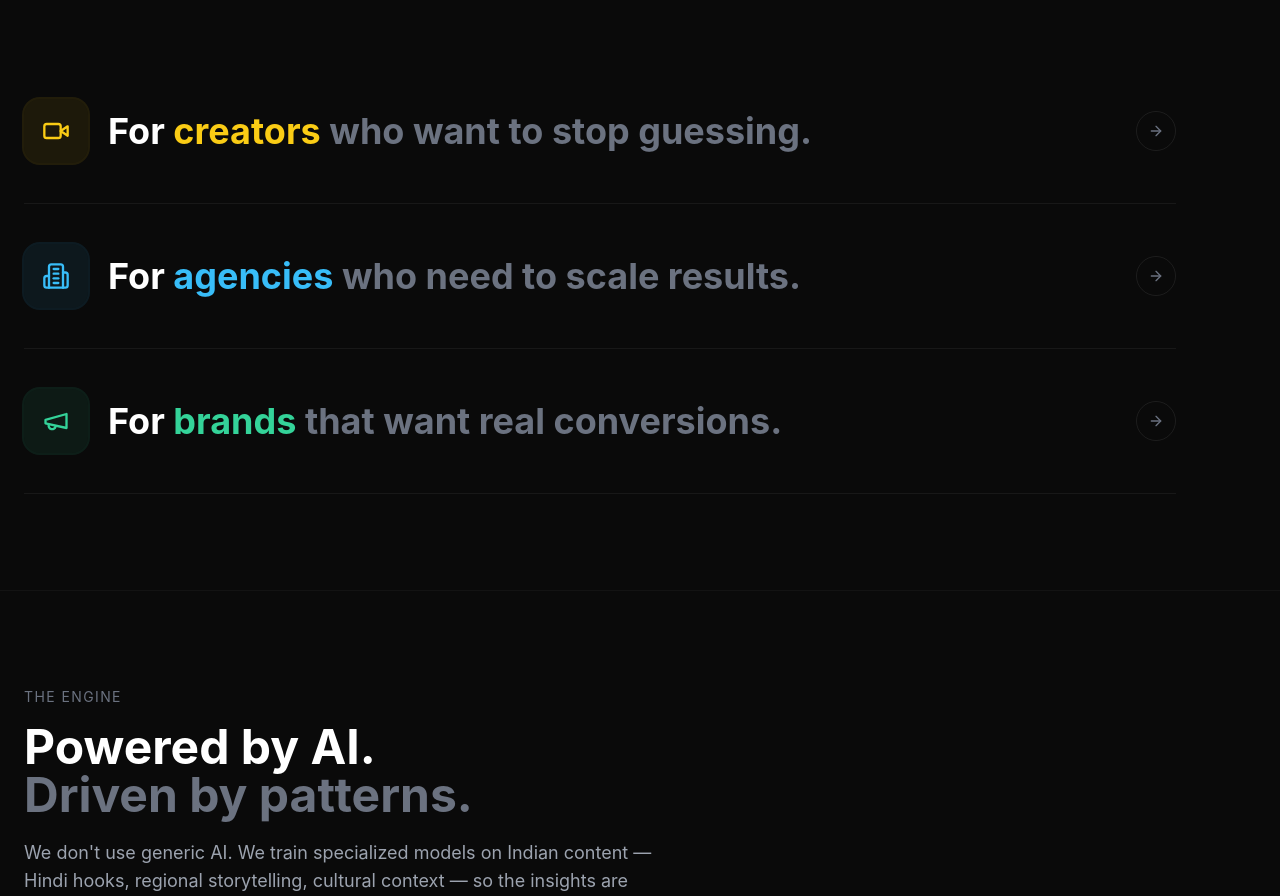
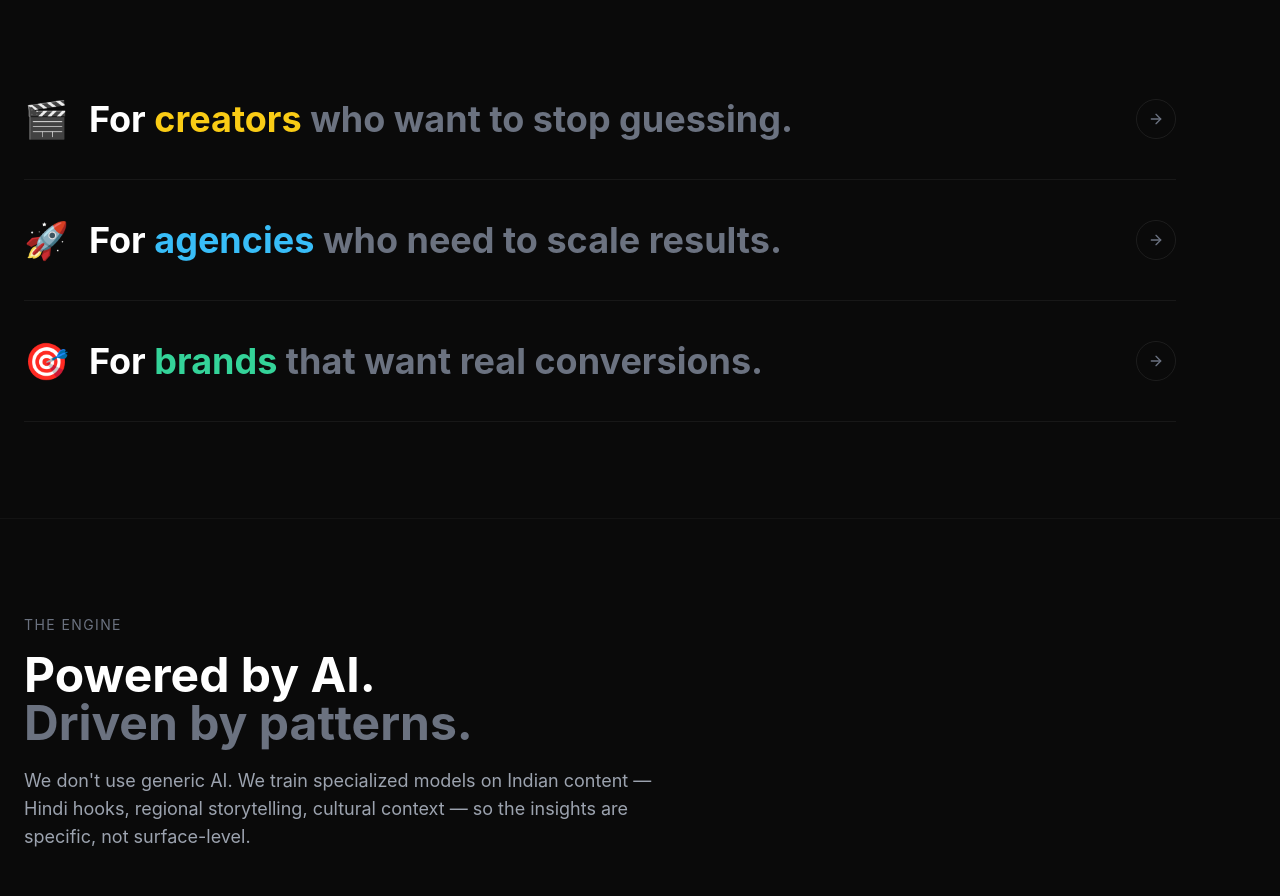
Before and after one commit to Treeback/wivvy-landing, a Next.js app: page / in a window 1280 px wide. Shown: the part 3563-4459 px from the top of the page. Built offline with nearby package versions, Linux system fonts and the light colour scheme.

Commit message:
Replace generic icons with emojis, remove boxes

```diff
--- a/components/Benefits.tsx
+++ b/components/Benefits.tsx
@@ -2,12 +2,12 @@
 
 import React from 'react'
 import { motion, AnimatePresence } from 'framer-motion'
-import { ArrowRight, Video, Building2, Megaphone } from 'lucide-react'
+import { ArrowRight } from 'lucide-react'
 
 const useCases = [
   {
     id: 'creators',
-    icon: Video,
+    emoji: '🎬',
     label: 'creators',
     tagline: 'who want to stop guessing.',
     stat: null,
@@ -20,7 +20,7 @@ const useCases = [
   },
   {
     id: 'agencies',
-    icon: Building2,
+    emoji: '🚀',
     label: 'agencies',
     tagline: 'who need to scale results.',
     stat: null,
@@ -33,7 +33,7 @@ const useCases = [
   },
   {
     id: 'brands',
-    icon: Megaphone,
+    emoji: '🎯',
     label: 'brands',
     tagline: 'that want real conversions.',
     stat: null,
@@ -86,17 +86,10 @@ export default function UseCases() {
                 <div className="flex flex-col md:flex-row md:items-center gap-4 md:gap-6">
                   {/* Inline photo + text */}
                   <div className="flex items-center gap-4 md:gap-5 flex-1 min-w-0">
-                    {/* Icon */}
-                    <motion.div
-                      whileHover={{ scale: 1.1, rotate: 3 }}
-                      className={`w-14 h-14 md:w-16 md:h-16 rounded-2xl flex-shrink-0 flex items-center justify-center group-hover:scale-105 transition-all ${
-                        uc.color.includes('yellow') ? 'bg-yellow-400/[0.08] ring-2 ring-yellow-400/10' :
-                        uc.color.includes('sky') ? 'bg-sky-400/[0.08] ring-2 ring-sky-400/10' :
-                        'bg-emerald-400/[0.08] ring-2 ring-emerald-400/10'
-                      }`}
-                    >
-                      <uc.icon className={`w-7 h-7 ${uc.color}`} />
-                    </motion.div>
+                    {/* Emoji */}
+                    <span className="text-3xl md:text-4xl flex-shrink-0 group-hover:scale-110 transition-transform">
+                      {uc.emoji}
+                    </span>
 
                     {/* Typography */}
                     <h3 className="text-2xl md:text-3xl lg:text-4xl font-bold leading-snug">
```
